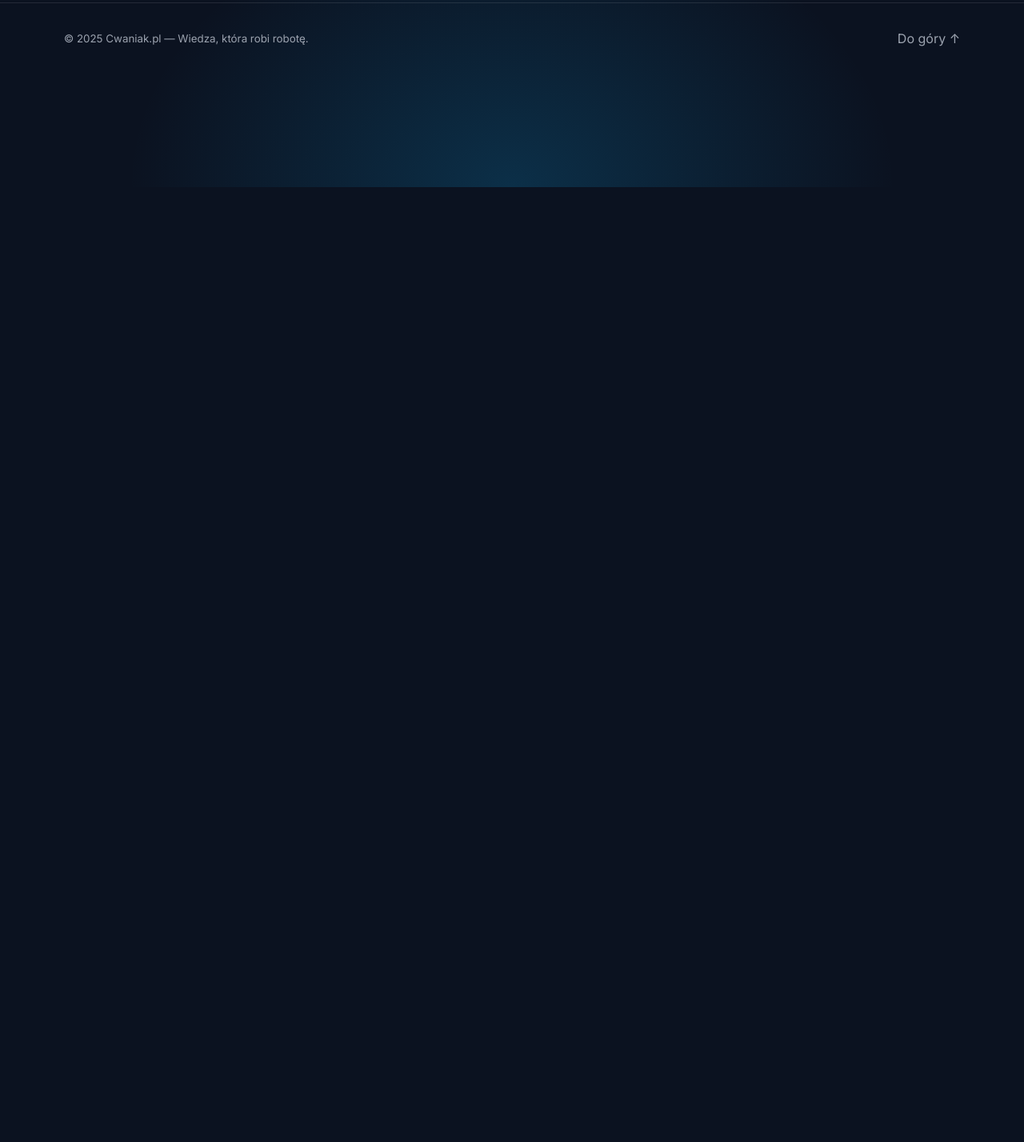
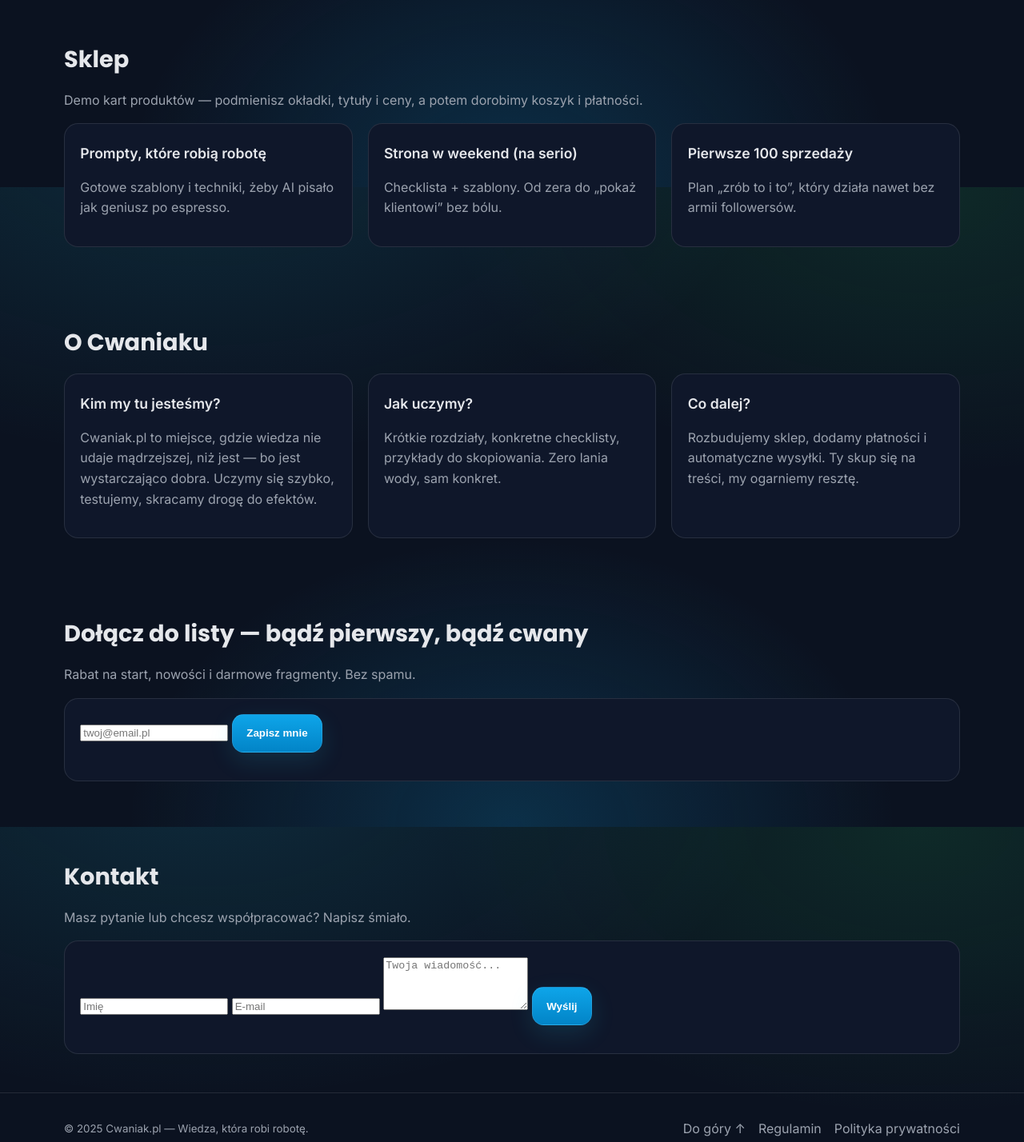
Before and after one commit to adrkow1995/cwaniak-store, a plain HTML site: page index.html in a window 1280 px wide. Shown: the part 566-1994 px from the top of the page at 80% size. Before the commit the page ends 800 px from the top, so only its background shows below. Drawn offline with Linux system fonts and the light colour scheme.

```diff
--- a/index.html
+++ b/index.html
@@ -88,11 +88,10 @@
       box-shadow: 0 0 60px rgba(34, 211, 238, 0.6);
     }
 
-    /* Reszta stylów... (sekcje, produkty itd. pozostają bez zmian) */
+    /* Ogólne sekcje */
     .section{padding:3rem 0}
     .section h2{font-family:Poppins, Inter; margin:0 0 .6rem; font-size:1.8rem}
     .muted{color:var(--muted)}
-
     .grid{display:grid; grid-template-columns:repeat(12,1fr); gap:1.2rem}
     .card{grid-column:span 12; background:var(--panel); border:1px solid var(--border); border-radius:1.1rem; padding:1.2rem}
     @media(min-width:860px){.card{grid-column:span 4}}
@@ -108,6 +107,7 @@
 </head>
 
 <body>
+  <!-- HEADER -->
   <header>
     <div class="container nav">
       <a href="#hero" class="brand">
@@ -127,6 +127,7 @@
     </div>
   </header>
 
+  <!-- HERO -->
   <main id="hero">
     <section class="container hero">
       <div>
@@ -138,24 +139,68 @@
         </div>
       </div>
 
-      <!-- LOGO -->
       <div class="art">
         <div class="glow t1"></div>
         <div class="glow t2"></div>
         <div class="hero-logo">
-          <img src="images/logo.png" alt="Logo Cwaniak.pl" class="logo-hero" />
+          <img src="/logo.png" alt="Logo Cwaniak.pl" class="logo-hero" />
         </div>
       </div>
     </section>
 
-    <!-- ... reszta sekcji zostaje bez zmian ... -->
+    <!-- SKLEP -->
+    <section id="sklep" class="container section">
+      <h2>Sklep</h2>
+      <p class="muted">Demo kart produktów — podmienisz okładki, tytuły i ceny, a potem dorobimy koszyk i płatności.</p>
+      <div class="grid" style="margin-top:1rem">
+        <article class="card"><h3>Prompty, które robią robotę</h3><p class="muted">Gotowe szablony i techniki, żeby AI pisało jak geniusz po espresso.</p></article>
+        <article class="card"><h3>Strona w weekend (na serio)</h3><p class="muted">Checklista + szablony. Od zera do „pokaż klientowi” bez bólu.</p></article>
+        <article class="card"><h3>Pierwsze 100 sprzedaży</h3><p class="muted">Plan „zrób to i to”, który działa nawet bez armii followersów.</p></article>
+      </div>
+    </section>
+
+    <!-- O NAS -->
+    <section id="o-nas" class="container section">
+      <h2>O Cwaniaku</h2>
+      <div class="grid" style="margin-top:1rem">
+        <article class="card"><h3>Kim my tu jesteśmy?</h3><p class="muted">Cwaniak.pl to miejsce, gdzie wiedza nie udaje mądrzejszej, niż jest — bo jest wystarczająco dobra. Uczymy się szybko, testujemy, skracamy drogę do efektów.</p></article>
+        <article class="card"><h3>Jak uczymy?</h3><p class="muted">Krótkie rozdziały, konkretne checklisty, przykłady do skopiowania. Zero lania wody, sam konkret.</p></article>
+        <article class="card"><h3>Co dalej?</h3><p class="muted">Rozbudujemy sklep, dodamy płatności i automatyczne wysyłki. Ty skup się na treści, my ogarniemy resztę.</p></article>
+      </div>
+    </section>
+
+    <!-- NEWSLETTER -->
+    <section id="newsletter" class="container section">
+      <h2>Dołącz do listy — bądź pierwszy, bądź cwany</h2>
+      <p class="muted">Rabat na start, nowości i darmowe fragmenty. Bez spamu.</p>
+      <form id="newsForm" class="card" style="margin-top:1rem; padding:1.2rem">
+        <input name="email" type="email" placeholder="twoj@email.pl" required />
+        <button class="btn" type="submit">Zapisz mnie</button>
+        <p id="newsHint" class="muted"></p>
+      </form>
+    </section>
+
+    <!-- KONTAKT -->
+    <section id="kontakt" class="container section">
+      <h2>Kontakt</h2>
+      <p class="muted">Masz pytanie lub chcesz współpracować? Napisz śmiało.</p>
+      <form id="contactForm" class="card">
+        <input name="name" placeholder="Imię" required />
+        <input name="email" type="email" placeholder="E-mail" required />
+        <textarea name="message" rows="4" placeholder="Twoja wiadomość..." required></textarea>
+        <button class="btn" type="submit">Wyślij</button>
+        <p id="formHint" class="muted"></p>
+      </form>
+    </section>
   </main>
 
   <footer>
     <div class="container foot">
       <small>© <span id="year"></span> Cwaniak.pl — Wiedza, która robi robotę.</small>
-      <div>
+      <div style="display:flex;flex-wrap:wrap;gap:1rem;align-items:center">
         <a href="#hero">Do góry ↑</a>
+        <a href="regulamin.html">Regulamin</a>
+        <a href="polityka-prywatnosci.html">Polityka prywatności</a>
       </div>
     </div>
   </footer>
```
